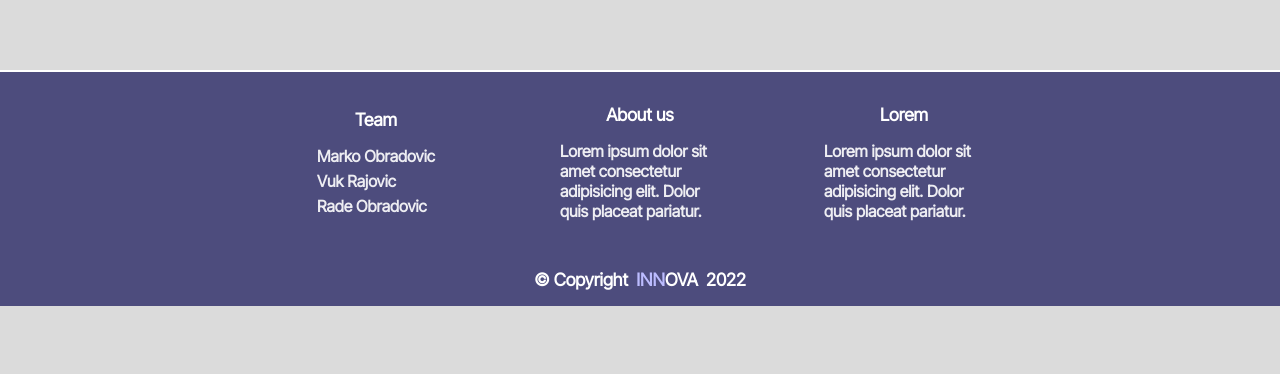
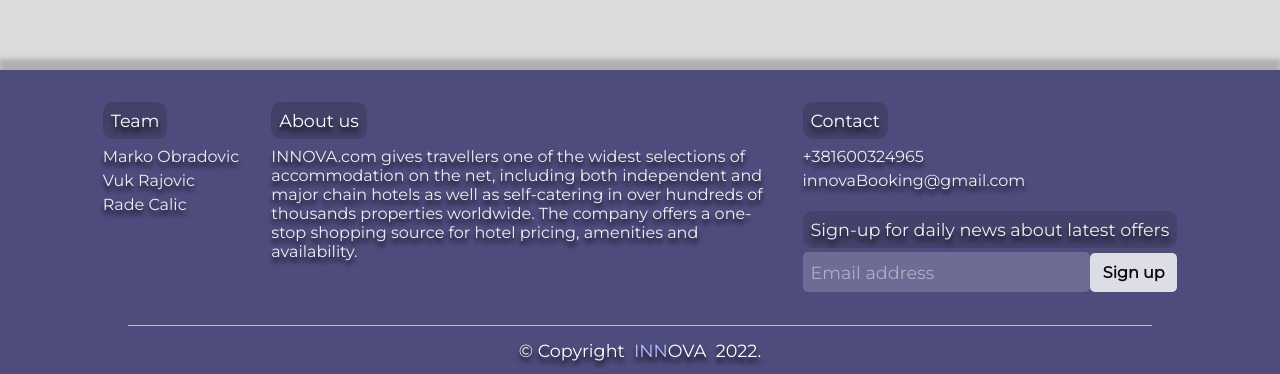
Before and after one commit to Mare02/BookingProject_Vue, a Vue app: page / in a window 1280 px wide. Shown: the part 741-1115 px from the top of the page. Before the commit the page ends 1047 px from the top, so only its background shows below. Built offline with nearby package versions, Linux system fonts and the light colour scheme; what @chinhpd/vue3-grid-images would draw is missing.

Commit message:
updating design

```diff
--- a/public/css/booking(utilities).css
+++ b/public/css/booking(utilities).css
@@ -24,6 +24,9 @@
 }
 .g-05{
   gap: 0.5rem;
+}
+.g-2{
+  gap: 2rem;
 }
 .a-center{
   align-items: center;
@@ -70,6 +73,9 @@
 .mb-1{
   margin-bottom: 1rem;
 }
+.mb-05{
+  margin-bottom: .5rem;
+}
 .mt-nav{
   margin-top: calc(var(--nav-height) + 22px) ;
 }
@@ -90,6 +96,9 @@
 }
 .pr-1{
   padding-right: 1rem;
+}
+.pl-1{
+  padding-left: 1rem;
 }
 .p-0{
   padding: 0 !important;
@@ -152,3 +161,12 @@
 .bg-nav{
   background-color: var(--link-color);
 }
+
+.after-line::after{
+  content: "";
+  height: 1.5px;
+  width: 80%;
+  background-color: rgb(196, 196, 196);
+  position: absolute;
+  bottom: 3.2rem;
+}
--- a/public/css/booking.css
+++ b/public/css/booking.css
@@ -839,11 +839,11 @@
   right: 5rem;
 }
 ::-webkit-scrollbar-thumb{
-  background-color: rgb(91, 75, 119);
-  border-radius: 2px;
+  /* background-color: rgb(91, 75, 119); */
+  background-color: rgb(49, 48, 78);
 }
 ::-webkit-scrollbar-track{
-  /* background-color: rgb(180, 180, 180); */
+  /* background-color: rgb(168, 168, 168); */
 }
 ::-webkit-scrollbar-button{
   display: none;
--- a/src/components/Apartment-Card.vue
+++ b/src/components/Apartment-Card.vue
@@ -1,7 +1,7 @@
 <template>
   <div class="card-ver-container">
     <div class="card-ver-img">
-      <img :src="apartment.apa_image" alt="">
+      <img class="apa-card-image" :src="apartment.apa_image" alt="">
     </div>
     <div class="card-ver-header">
       <span>{{apartment.cat_name}}</span>
@@ -9,8 +9,12 @@
     <div class="card-ver-body">
       <span>Features:</span>
       <ul class="card-ver-list">
-        <li v-for="fea in apartment.features" :key="fea.fea_id">
-          <span>- {{fea.fea_name}}</span>
+        <li v-for="fea in apartment.apa_features" :key="fea.fea_id">
+          <div class="d-flex a-center g-05">
+            <img class="fea_image" :src="fea.fea_image" alt="">
+            <span>{{fea.fea_name}}</span>
+          </div>
+
         </li>
       </ul>
     </div>
@@ -42,12 +46,15 @@
 </script>
 
 <style>
+  .fea_image{
+    width: 1.3rem;
+  }
   .card-ver-container{
     background-color: white;
     min-width: 20rem;
     max-width: 20rem;
     width: 20rem;
-    margin: 0.5rem;
+    margin: 1rem;
     display: flex;
     flex-direction: column;
     align-content: center;
@@ -56,8 +63,8 @@
     overflow: hidden;
   }
   .card-ver-img{
-    min-height: 11rem;
-    max-height: 15rem;
+    min-height: 10rem;
+    max-height: 10rem;
     background-color: gray;
     width: 100%;
     overflow: hidden;
@@ -65,12 +72,12 @@
     justify-content: center;
     align-items: center;
   }
-  .card-ver-img img{
+  .card-ver-img .apa-card-image{
     object-fit: cover;
     width: 100%;
     transition: scale 0.2s ease-in-out;
   }
-  .card-ver-container:hover img{
+  .card-ver-container:hover .apa-card-image{
     scale: 1.05;
   }
   .card-ver-header{
@@ -82,11 +89,17 @@
   }
   .card-ver-body{
     padding: 1rem;
-    height: 70%;
     font-size: 1.05rem;
+
   }
   .card-ver-list{
     list-style: none;
+    height: 10.5rem;
+    padding: .5rem;
+    overflow-y: scroll;
+    box-shadow: 0 5px 10px 1px rgb(0, 0, 0, .2);
+    border-radius: 10px;
+    margin-top: .5rem;
   }
   .card-ver-list li{
     margin: 0.3rem;
@@ -97,13 +110,13 @@
     color: rgb(48, 48, 48);
   }
   .card-ver-footer{
-    height: 9rem;
     display: flex;
     flex-direction: column;
     align-items: center;
     justify-content: center;
     padding: 1rem;
     padding-top: 0;
+    margin-top: 1rem;
   }
   .card-ver-price{
     text-align: left;
--- a/src/components/Footer-Component.vue
+++ b/src/components/Footer-Component.vue
@@ -1,30 +1,39 @@
 <template>
-  <div class="footer-container">
-    <div class="d-flex a-center j-evenly w-70 mt-2">
+  <div class="footer-container p-rel after-line">
+    <div class="d-flex a-top j-center pr-1 pl-1 mt-2 g-2 f-wrap">
       <div class="footer-section">
-        <span class="footer-title mb-1">Team</span>
+        <span class="footer-title footer-title-bg mb-05">Team</span>
         <div class="footer-text">
           <span>Marko Obradovic</span>
           <span>Vuk Rajovic</span>
-          <span>Rade Obradovic</span>
+          <span>Rade Calic</span>
         </div>
       </div>
       <div class="footer-section">
-        <span class="footer-title mb-1">About us</span>
+        <span class="footer-title footer-title-bg mb-05">About us</span>
         <div class="footer-text">
-          Lorem ipsum dolor sit amet consectetur adipisicing elit. Dolor quis placeat pariatur.
+          INNOVA.com gives travellers one of the widest selections of accommodation on the net, including both
+          independent and major chain hotels as well as self-catering in over hundreds of thousands properties worldwide.
+          The company offers a one-stop shopping source for hotel pricing, amenities and availability.
         </div>
       </div>
       <div class="footer-section">
-        <span class="footer-title mb-1">Lorem</span>
+        <span class="footer-title footer-title-bg mb-05">Contact</span>
         <div class="footer-text">
-          Lorem ipsum dolor sit amet consectetur adipisicing elit. Dolor quis placeat pariatur.
+          <span>+381600324965</span>
+          <span>innovaBooking@gmail.com</span>
+          <span class="footer-title footer-title-bg mt-1">Sign-up for daily news about latest offers</span>
+          <div class="d-flex a-center">
+            <input type="text" class="w-100" spellcheck="false" placeholder="Email address">
+            <button>Sign up</button>
+          </div>
+
         </div>
       </div>
     </div>
     <div class="d-flex mt-3 a-center j-center">
       <span class="footer-title mb-1 d-flex a-center">
-        © Copyright&nbsp;&nbsp;<span class="logo-span-part">INN</span>OVA&nbsp;&nbsp;2022
+        © Copyright&nbsp;&nbsp;<span class="logo-span-part">INN</span>OVA&nbsp;&nbsp;2022.
       </span>
     </div>
   </div>
@@ -42,23 +51,55 @@
     width: 100%;
     background-color: var(--nav-bg-color);
     z-index: 20;
-    border-top: 2px solid white;
+    box-shadow: 0px -10px 5px 1px rgb(0, 0, 0, .2);
     margin-top: 5rem;
     display: flex;
     flex-direction: column;
     align-items: center;
     color: white;
-    font-family: 'Montserrat', sans-serif !important;
     font-size: 1rem;
   }
+  .footer-container *, .footer-container .logo-span-part{
+    font-family: 'Montserrat', sans-serif;
+    font-weight: 500 !important;
+    text-shadow: 0 5px 5px black;
+  }
+  .footer-container input{
+    background-color: rgb(255, 255, 255, 0.2);
+    border: none;
+    color: white;
+    text-shadow: none;
+  }
+  .footer-container input:focus{
+    border: none;
+  }
+  .footer-container input::placeholder{
+    color: white;
+    opacity: .5;
+  }
+  .footer-container button{
+    padding: .64rem;
+    font-size: 1rem;
+    text-shadow: none;
+    cursor: pointer;
+    background-color: rgb(255, 255, 255, .9);
+    border: none;
+    font-weight: 600 !important;
+    border-radius: 5px;
+    transition: all .2s;
+    width: 30%;
+  }
+  .footer-container button:hover{
+    background-color: rgb(171, 156, 211);
+  }
   .footer-section{
-    width: 10rem;
+    max-width: 40%;
     display: flex;
     flex-direction: column;
-    align-items: center;
   }
   .footer-title{
     font-size: 1.1rem;
+    font-weight: 600;
   }
   .footer-text{
     opacity: 0.9;
@@ -66,4 +107,10 @@
     flex-direction: column;
     gap: .3rem;
   }
+  .footer-title-bg{
+    background-color: rgb(66, 66, 105);
+    padding: .5rem;
+    border-radius: 10px;
+    width: fit-content;
+  }
 </style>
--- a/src/views/AddNewProperty.vue
+++ b/src/views/AddNewProperty.vue
@@ -159,13 +159,13 @@
 
     </div>
     <div class="d-flex a-center g-1 mt-3">
-      <div class="back-btn shadow border-light" v-if="step > 0" @click="previousStep()">
+      <div class="back-btn shadow border-light" v-if="step > 0" @click="step--">
         <img src="../assets/icons/back-icon.png" alt="">
       </div>
       <button
         class="continue-btn border-light shadow"
         v-if="step !== total_steps"
-        @click="nextStep()">Continue
+        @click="step++">Continue
       </button>
       <button class="continue-btn border-light shadow" v-if="step === total_steps" @click="addNewHotel()">Finish</button>
     </div>
@@ -310,13 +310,6 @@
       }
 
       await service.addNewHotel(formdata)
-    },
-
-    nextStep(){
-      this.step ++
-    },
-    previousStep(){
-      this.step --
     }
   }
 }
--- a/src/views/HomeView.vue
+++ b/src/views/HomeView.vue
@@ -17,7 +17,7 @@
           <div class="card-img">
             <img :src="d.images[0].image_url" alt="" v-if="d.images">
           </div>
-          <span class="section-desc">{{d.des_name}}</span>
+          <span class="section-desc mt-1">{{d.des_name}}</span>
         </div>
       </div>
     </div>
--- a/src/views/HotelsView.vue
+++ b/src/views/HotelsView.vue
@@ -48,13 +48,13 @@
   <div class="section-div d-flex mt-1 mb-2" id="hotels-view">
     <Filters @filters_emit="getEmitFilters" v-if="!filters_responsive"/>
     <div class="hot-list-container">
-      <div class="sec-white p-0 d-flex j-center a-center shadow" v-if="hotels_length > 0">
+      <div class="sec-white p-0 d-flex j-center a-center shadow" v-if="pages > 0">
         <div class="page-span" v-for="page in pages" :key="page" :class="{pageSelected: page === selected_page + 1}" @click="selectPage(page - 1)">
           {{page}}
         </div>
       </div>
       <HotelsList class="mt-1" :hotels="hotels" @loaded='this.isLoadedList = true'/>
-      <div class="sec-white p-0 d-flex j-center a-center shadow" v-if="hotels_length > 0">
+      <div class="sec-white p-0 d-flex j-center a-center shadow" v-if="pages > 0">
         <div class="page-span" v-for="page in pages" :key="page" :class="{pageSelected: page === selected_page + 1}" @click="selectPage(page - 1)">
           {{page}}
         </div>
--- a/src/views/SingleHotelView.vue
+++ b/src/views/SingleHotelView.vue
@@ -13,6 +13,11 @@
           <div class="d-flex a-center mt-1">
             <span class="section-desc-dark">User rating: </span>&nbsp;
             <span class="rating-number-big">{{Number(hotel.rating).toFixed(1)}} / 10</span>
+          </div>
+          <div class="d-flex f-col">
+            <div v-for="fea in hotel.features" :key="fea.fea_id">
+              {{fea.fea_name}}
+            </div>
           </div>
         </div>
         <iframe class="map shadow"
```
Also changed, not shown: public/favicon.jpg (deleted), 1 other file (tests, documents, lock files or other folders).
